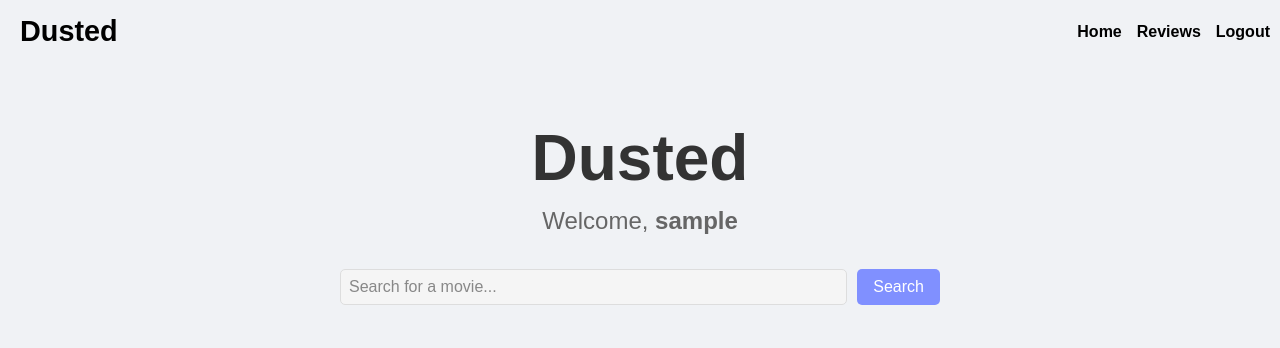
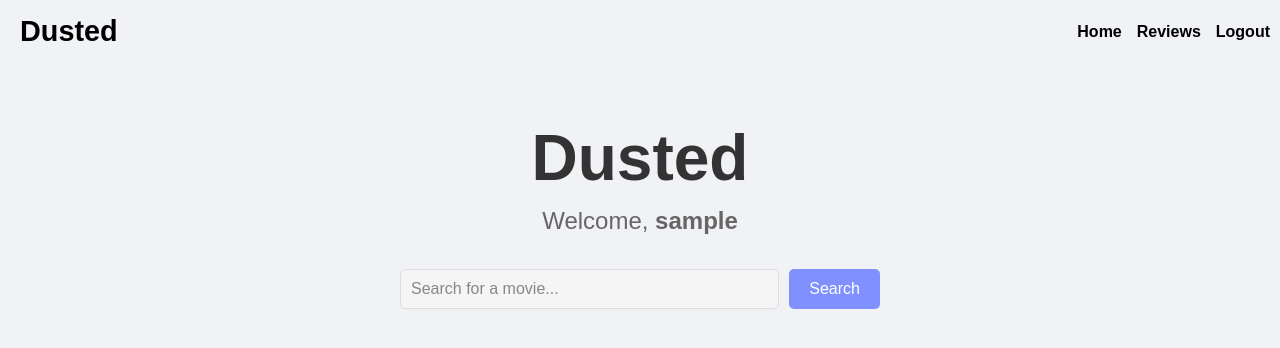
Before and after one commit to jaejunshin96/Dusted, a React (Vite) app in the folder frontend/: page / in a window 1280 px wide. Shown: the top 348 px of the page. Built offline with nearby package versions, Linux system fonts and the light colour scheme; sample sign-in values are in the browser's storage.

Commit message:
feat(frontend): add css to moview list views

```diff
--- /dev/null
+++ b/frontend/src/components/MovieListItem.module.css
@@ -0,0 +1,31 @@
+/* MovieListItem.module.css */
+
+.movieListItem {
+  padding: 12px 16px;
+  margin: 8px 0;
+  border-radius: 8px;
+  background-color: white;
+  border: 1px solid #ddd;
+  cursor: pointer;
+  transition: all 0.3s ease;
+  display: flex;
+  flex-direction: column;
+  box-shadow: 0 2px 5px rgba(0, 0, 0, 0.1);
+}
+
+.movieListItem:hover {
+  background-color: #f0f2f5;
+  transform: scale(1.02);
+  box-shadow: 0 4px 8px rgba(0, 0, 0, 0.2);
+}
+
+.title {
+  font-size: 1.1rem;
+  color: #333;
+  margin-bottom: 4px;
+}
+
+.director {
+  font-size: 0.9rem;
+  color: #666;
+}
--- a/frontend/src/components/MovieListItem.tsx
+++ b/frontend/src/components/MovieListItem.tsx
@@ -1,5 +1,6 @@
 import React, { useEffect, useState } from "react";
 import { Movie } from "./MovieSearch";
+import styles from "./MovieListItem.module.css";
 
 interface MovieListItemProps {
   movie: Movie;
@@ -16,21 +17,15 @@ const MovieListItem: React.FC<MovieListItemProps> = ({ movie, onClick }) => {
 
   return (
     <li
+      className={styles.movieListItem}
+      onClick={() => onClick(movie)}
       style={{
-        padding: "8px",
-        cursor: "pointer",
-        borderBottom: "1px solid #ddd",
-        boxSizing: "border-box",
         opacity: isVisible ? 1 : 0,
         transform: isVisible ? "translateY(0)" : "translateY(10px)",
-        transition: "opacity 1.0s ease, transform 1.0s ease",
       }}
-      onClick={() => onClick(movie)}
     >
-      <div>
-        <div>{movie.title}</div>
-        <div>(Directed by {movie.directors.join(", ")})</div>
-      </div>
+      <div className={styles.title}>{movie.title}</div>
+      <div className={styles.director}>Directed by: {movie.directors.join(", ")}</div>
     </li>
   );
 };
--- /dev/null
+++ b/frontend/src/components/MovieSearch.module.css
@@ -0,0 +1,80 @@
+/* MovieSearch.module.css */
+
+.container {
+  display: flex;
+  flex-direction: column;
+  align-items: center;
+  margin-top: 20px;
+  width: 100%;
+}
+
+.searchBar {
+  display: flex;
+  gap: 10px;
+  margin-bottom: 20px;
+  width: clamp(300px, 80%, 600px);
+}
+
+.searchBar input {
+  flex: 1;
+  padding: 10px;
+  border: 1px solid #ddd;
+  border-radius: 5px;
+  outline: none;
+  transition: border 0.3s;
+  font-size: 1rem;
+  background-color: #f5f5f5;
+}
+
+.searchBar input:focus {
+  border-color: #8090ff;
+  background-color: white;
+}
+
+.searchBar button {
+  padding: 10px 20px;
+  background-color: #8090ff;
+  color: white;
+  border: none;
+  border-radius: 5px;
+  cursor: pointer;
+  transition: background-color 0.3s;
+}
+
+.searchBar button:hover {
+  background-color: #5a6ccc;
+}
+
+.movieList {
+  width: clamp(300px, 80%, 600px);
+  max-height: 400px;
+  overflow-y: auto;
+  list-style-type: none;
+  padding-left: 10px;
+  padding-right: 10px;
+  margin: 0;
+  border-radius: 8px;
+  box-shadow: 0 0 10px rgba(0, 0, 0, 0.1);
+  background-color: #f5f5f5;
+  scrollbar-width: thin; /* Firefox */
+  scrollbar-color: #8090ff #f0f2f5; /* Firefox */
+}
+
+/* Chrome, Edge, and Safari */
+.movieList::-webkit-scrollbar {
+  width: 8px; /* Width of the scrollbar */
+}
+
+.movieList::-webkit-scrollbar-track {
+  background: #f0f2f5; /* Track color */
+}
+
+.movieList::-webkit-scrollbar-thumb {
+  background-color: #8090ff; /* Thumb color */
+  border-radius: 10px;
+  border: 2px solid #f0f2f5; /* Adds a little space around the thumb */
+}
+
+.movieList::-webkit-scrollbar-thumb:hover {
+  background-color: #5a6ccc; /* Color when hovered */
+}
--- a/frontend/src/components/MovieSearch.tsx
+++ b/frontend/src/components/MovieSearch.tsx
@@ -3,6 +3,7 @@ import authAxios from "../utils/authentications/authFetch";
 import LoadingErrorItem from "./LoadingErrorItem";
 import MovieListItem from "./MovieListItem";
 import MovieModal from "./MovieModal";
+import styles from "./MovieSearch.module.css";  // ✅ Import the new CSS module
 
 export interface Movie {
   id: number;
@@ -55,34 +56,20 @@ const MovieSearch = () => {
   const handleCloseModal = () => setSelectedMovie(null);
 
   return (
-    <div style={{
-      display: "flex",
-      flexDirection: "column",
-      alignItems: "center",
-    }}>
-      <div style={{ display: "flex", gap: "10px", marginBottom: "10px", width: "100%" }}>
+    <div className={styles.container}>
+      <div className={styles.searchBar}>
         <input
           type="text"
           placeholder="Search for a movie..."
           value={query}
           onChange={handleInputChange}
           onKeyDown={(e) => e.key === "Enter" && handleSearch()}
-          style={{ flex: 1, padding: "8px", fontSize: "16px" }}
         />
 
-        <button onClick={handleSearch} style={{ padding: "8px 16px", cursor: "pointer" }}>
-          Search
-        </button>
+        <button onClick={handleSearch}>Search</button>
       </div>
 
-      <ul style={{
-        width: "100%",
-        //border: "1px solid #ddd",
-        padding: 0,
-        maxHeight: "250px",
-        overflowY: "auto",
-        listStyleType: "none",
-      }}>
+      <ul className={styles.movieList}>
         {loading && <LoadingErrorItem message="Loading..." />}
         {error && <LoadingErrorItem message={error} isError />}
         {movies.map(movie => (
```
